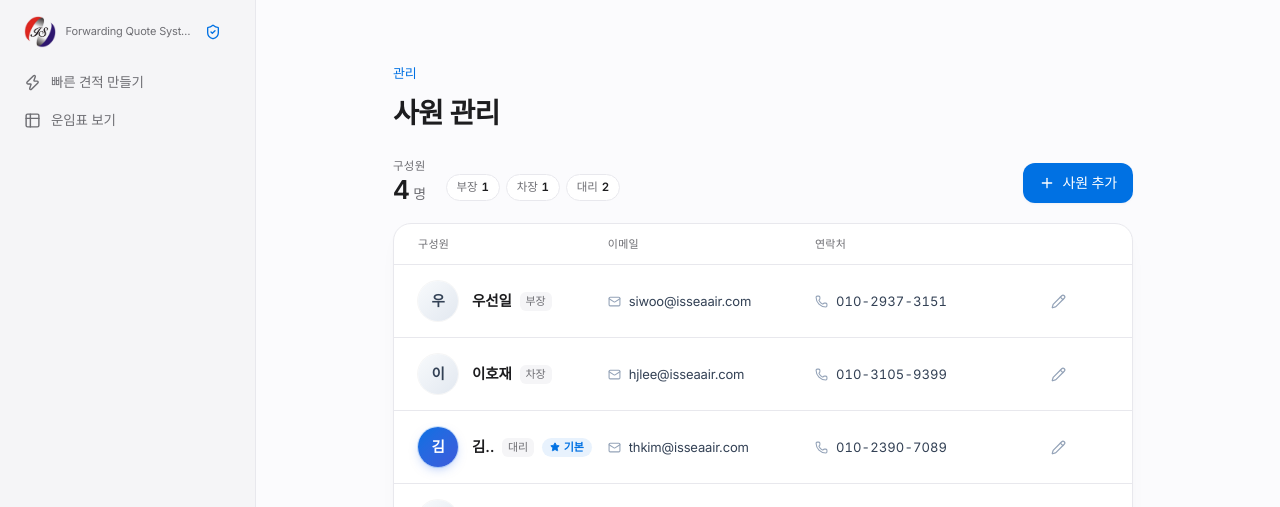
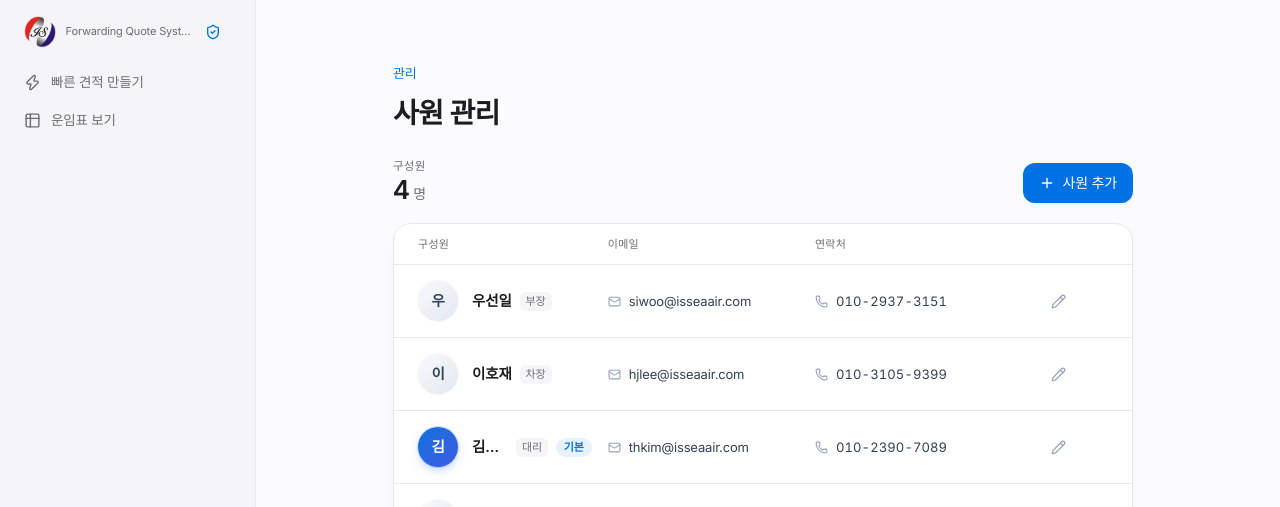
Before and after one commit to derek1seo-prog/quot, a Next.js app: page /sales-reps in a window 1280 px wide. Shown: the top 507 px of the page. Built offline with nearby package versions, Linux system fonts and the light colour scheme; no server answers; a web font is replaced by a local one.

Commit message:
사원 관리: drop the star in the 기본 pill and the 직급 count chips
Co-Authored-By: Claude Opus 5.5 <noreply@anthropic.com>
Claude-Session: https://claude.ai/code/session_016Tr7Aa1cDhNP8fxTvPDmfo

```diff
--- a/src/components/sales-reps/SalesRepsTable.tsx
+++ b/src/components/sales-reps/SalesRepsTable.tsx
@@ -25,7 +25,7 @@ function rankOrder(rank: string | null) {
   return i < 0 ? RANKS.length : i;
 }
 
-/** 사원 관리 list: a summary strip (headcount by 직급), then one row per rep
+/** 사원 관리 list: headcount, then one row per rep
  * ordered by seniority. 수정 / 삭제 / 기본 지정 are quiet icon actions;
  * email and phone can be copied in one click. */
 export function SalesRepsTable({ initialSalesReps }: { initialSalesReps: SalesRep[] }) {
@@ -55,11 +55,6 @@ export function SalesRepsTable({ initialSalesReps }: { initialSalesReps: SalesRe
         .sort((a, b) => rankOrder(a.rank) - rankOrder(b.rank) || a.name.localeCompare(b.name, "ko")),
     [salesReps],
   );
-  const rankCounts = useMemo(() => {
-    const counts = new Map<string, number>();
-    for (const r of rows) if (r.rank) counts.set(r.rank, (counts.get(r.rank) ?? 0) + 1);
-    return RANKS.filter((k) => counts.has(k)).map((k) => [k, counts.get(k)!] as const);
-  }, [rows]);
 
   function flash(id: string) {
     setFlashId(id);
@@ -95,29 +90,13 @@ export function SalesRepsTable({ initialSalesReps }: { initialSalesReps: SalesRe
 
   return (
     <>
-      {/* Summary strip */}
       <div className="flex items-end justify-between gap-4 mb-5">
-        <div className="flex items-end gap-5">
         <div>
           <p className="text-[11.5px] font-medium tracking-wide text-[var(--muted)]">구성원</p>
           <p className="mt-0.5 text-[26px] leading-none font-semibold tracking-tight text-[var(--foreground)] tabular-nums">
             {salesReps.length}
             <span className="ml-1 text-[14px] font-medium text-[var(--muted)]">명</span>
           </p>
-          </div>
-          {rankCounts.length > 0 && (
-            <div className="hidden sm:flex items-center gap-1.5 pb-0.5">
-              {rankCounts.map(([rank, n]) => (
-                <span
-                  key={rank}
-                  className="inline-flex items-center gap-1 rounded-full border border-[var(--border-subtle)] bg-white px-2.5 py-1 text-[11.5px] text-[var(--muted)]"
-                >
-                  {rank}
-                  <span className="font-semibold text-[var(--foreground)] tabular-nums">{n}</span>
-                </span>
-              ))}
-            </div>
-          )}
         </div>
         <Button icon={<Plus size={16} />} onClick={() => setDialog({ rep: null })} className="shrink-0">
           사원 추가
@@ -166,10 +145,9 @@ export function SalesRepsTable({ initialSalesReps }: { initialSalesReps: SalesRe
                           )}
                           {isDefault && (
                             <span
-                              className="shrink-0 inline-flex items-center gap-1 rounded-full bg-[var(--accent-soft)] px-2 py-[1px] text-[11px] font-semibold text-[var(--accent)]"
+                              className="shrink-0 rounded-full bg-[var(--accent-soft)] px-2 py-[1px] text-[11px] font-semibold text-[var(--accent)]"
                               title="이 브라우저에서 견적 작성 시 기본으로 선택되는 담당자"
                             >
-                              <Star size={10} className="fill-current" />
                               기본
                             </span>
                           )}
```
Lines whose indentation alone changed are shown as unchanged.
